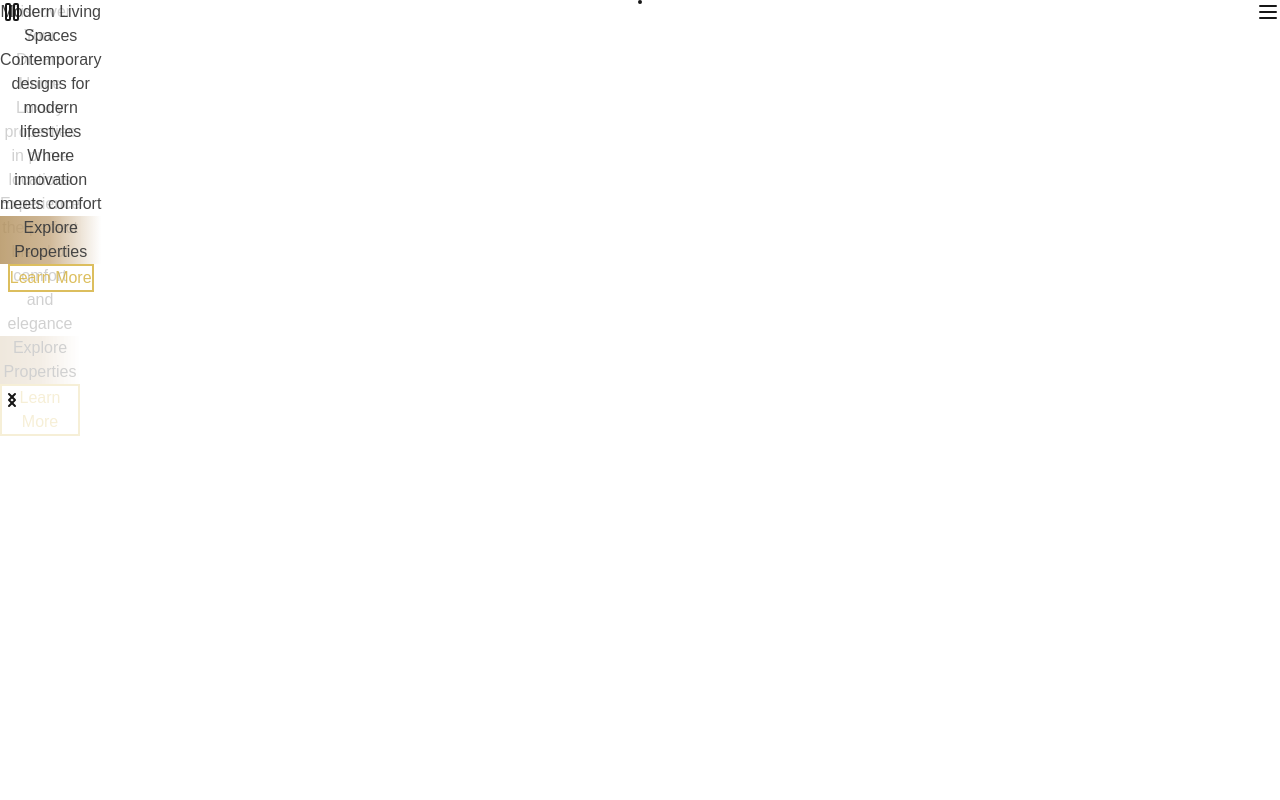
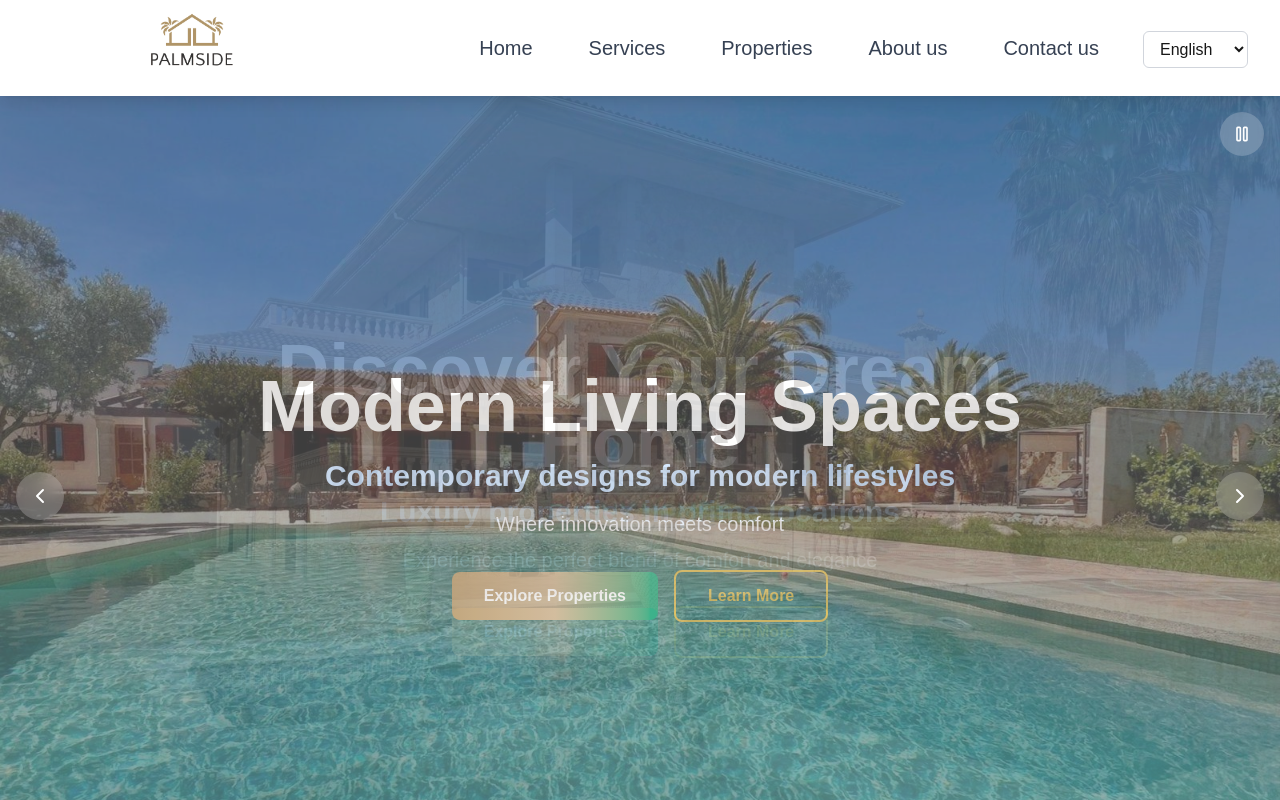
Before and after one commit to Iamtheusername112/palm-side-latest, a Next.js app: page / in a window 1280 px wide. Shown: the top 800 px of the page. Built offline with nearby package versions, Linux system fonts and the light colour scheme; no server answers.

Commit message:
solving errors

```diff
--- a/app/globals.css
+++ b/app/globals.css
@@ -1,5 +1,4 @@
-@import 'tailwindcss/preflight';
-@import 'tailwindcss/utilities';
+@import 'tailwindcss';
 
 :root {
   --background: #ffffff;
```
Also changed, not shown: tsconfig.json (+14 -15 lines), .eslintrc.js (added).
